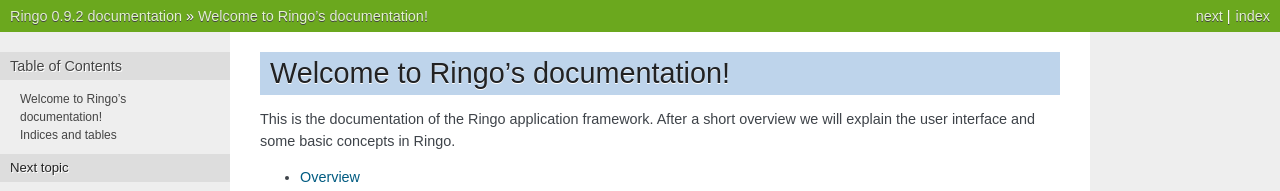
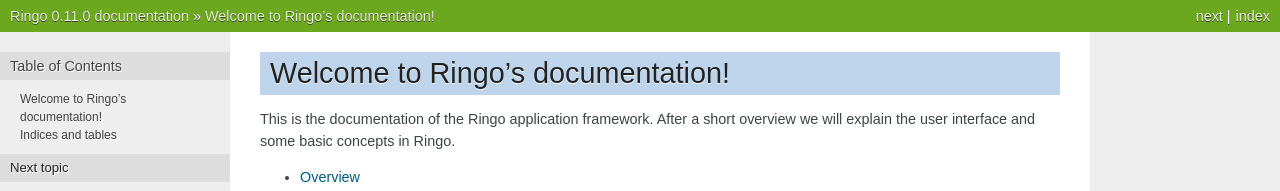
Before and after one commit to ringo-framework/ringo, a Sphinx documentation site: the page built from docs/source/index.rst, in a window 1280 px wide and 900 px high. Shown: the top 191 px of the window. Built offline with Sphinx 7.4.7, drawn with Linux system fonts in a browser that asks for light colours; formulas are drawn with MathJax 3; some of the changed text lies outside the part shown.

Commit message:
Set version to 0.11.0

```diff
--- a/CHANGES.txt
+++ b/CHANGES.txt
@@ -8,7 +8,7 @@
 - Send notification mail when a new user registers a new account.
 - Send notification mail when a new user confirms the new account.
 
-0.10.1
+0.11.0
 ------
 - Add service under "rest/rule/evaluate" to evaluate rules. Service is used
   for client side evaluation of rules in the formulars.
--- a/docs/source/conf.py
+++ b/docs/source/conf.py
@@ -56,9 +56,9 @@
 # built documents.
 #
 # The short X.Y version.
-version = '0.9.2'
+version = '0.11.0'
 # The full version, including alpha/beta/rc tags.
-release = '0.9.2'
+release = '0.11.0'
 
 # The language for content autogenerated by Sphinx. Refer to documentation
 # for a list of supported languages.
--- a/setup.py
+++ b/setup.py
@@ -32,7 +32,7 @@
 ]
 
 setup(name='ringo',
-      version='0.10.0',
+      version='0.11.0',
       description='A simple web framework with base functionality to build web applications.',
       long_description=README + '\n\n' + CHANGES,
       classifiers=[
```
